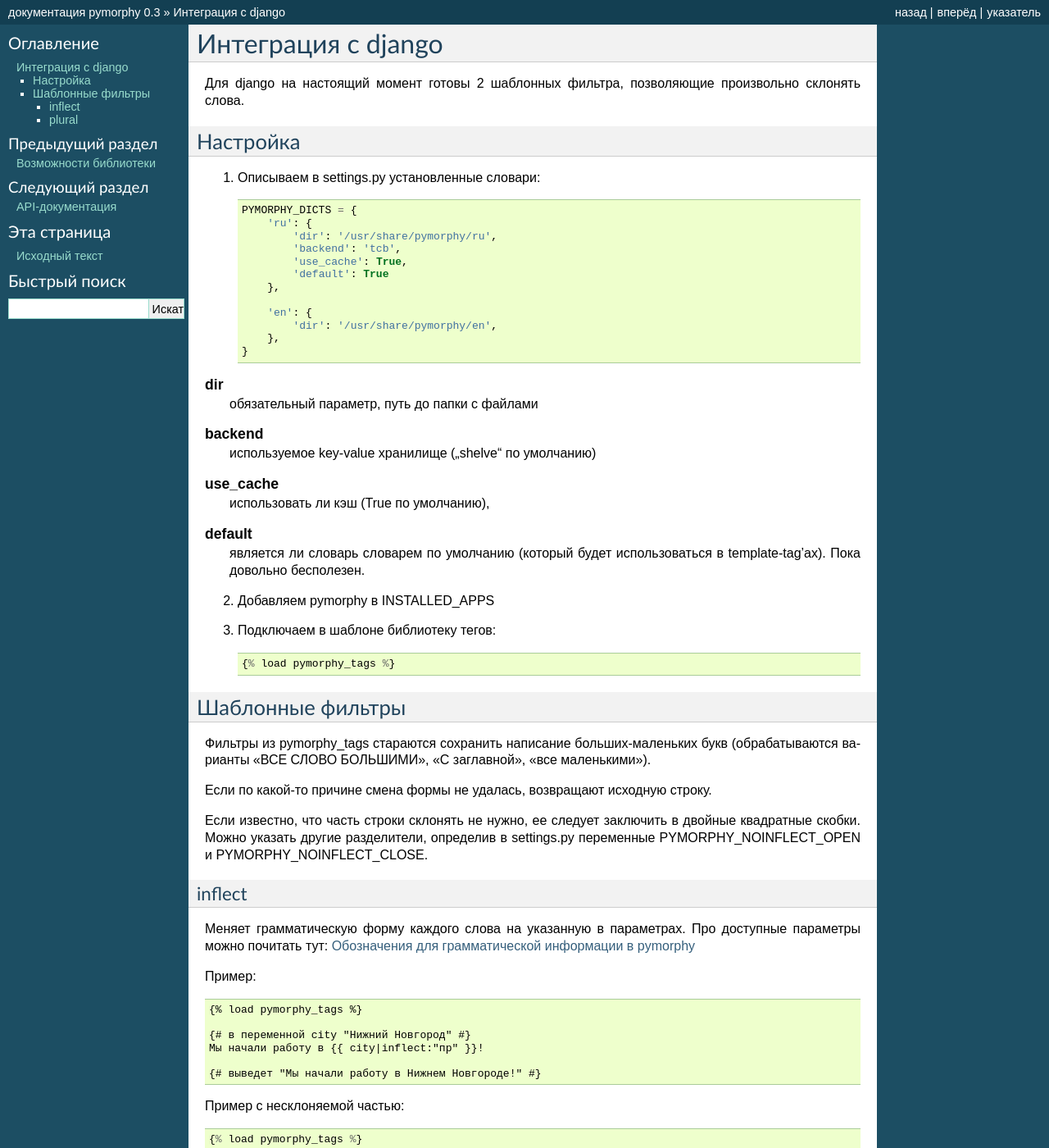
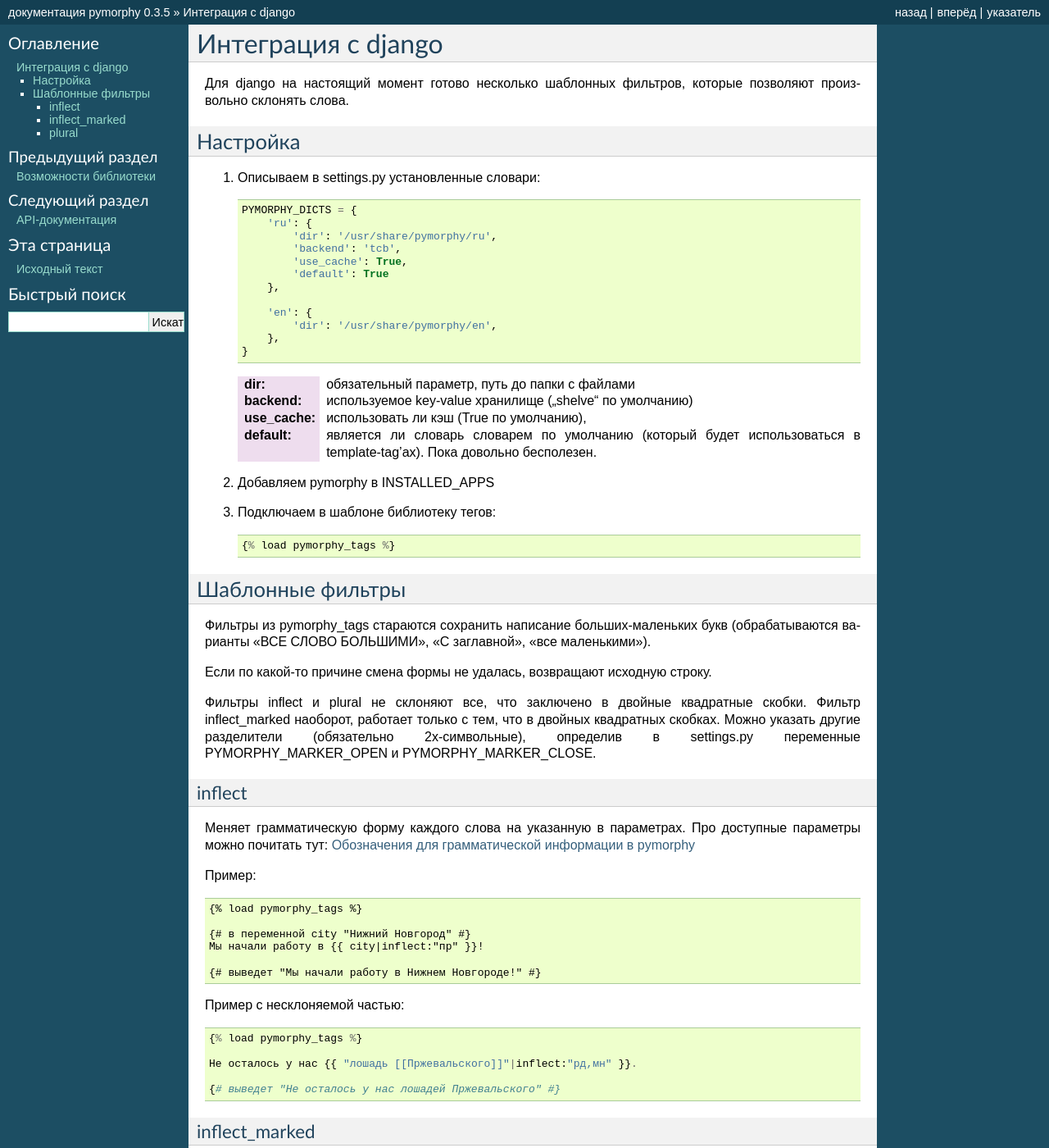
Before and after one commit to kmike/pymorphy, a Sphinx documentation site: the page built from docs/django_api.rst, in a window 1280 px wide and 1400 px high. Shown: the whole window at 82% size. Built offline with Sphinx 7.4.7, drawn with Linux system fonts in a browser that asks for light colours; some of the changed text lies outside the part shown.

Commit message:
Версия 0.3.5. Возможность указывать части строк, которые нужно склонять. Подправлена документация.

```diff
--- a/docs/conf.py
+++ b/docs/conf.py
@@ -49,7 +49,7 @@
 # The short X.Y version.
 version = '0.3'
 # The full version, including alpha/beta/rc tags.
-release = '0.3'
+release = '0.3.5'
 
 # The language for content autogenerated by Sphinx. Refer to documentation
 # for a list of supported languages.
--- a/docs/django_api.rst
+++ b/docs/django_api.rst
@@ -1,44 +1,38 @@
 Интеграция с django
 ===================
 
-Для django на настоящий момент готовы 2 шаблонных фильтра,
-позволяющие произвольно склонять слова.
+Для django на настоящий момент готово несколько шаблонных фильтров,
+которые позволяют произвольно склонять слова.
 
 Настройка
 ---------
 
 1. Описываем в settings.py установленные словари::
 
-    PYMORPHY_DICTS = {
-        'ru': {
-            'dir': '/usr/share/pymorphy/ru',
-            'backend': 'tcb',
-            'use_cache': True,
-            'default': True
-        },
+       PYMORPHY_DICTS = {
+           'ru': {
+               'dir': '/usr/share/pymorphy/ru',
+               'backend': 'tcb',
+               'use_cache': True,
+               'default': True
+           },
 
-        'en': {
-            'dir': '/usr/share/pymorphy/en',
-        },
-    }
+           'en': {
+               'dir': '/usr/share/pymorphy/en',
+           },
+       }
 
-.. glossary::
-
-    dir
-        обязательный параметр, путь до папки с файлами
-    backend
-        используемое key-value хранилище ('shelve' по умолчанию)
-    use_cache
-        использовать ли кэш (True по умолчанию),
-    default
-        является ли словарь словарем по умолчанию (который будет
-        использоваться в template-tag'ах). Пока довольно бесполезен.
+   :dir: обязательный параметр, путь до папки с файлами
+   :backend: используемое key-value хранилище ('shelve' по умолчанию)
+   :use_cache: использовать ли кэш (True по умолчанию),
+   :default: является ли словарь словарем по умолчанию (который будет
+             использоваться в template-tag'ах). Пока довольно бесполезен.
 
 2. Добавляем pymorphy в INSTALLED_APPS
 
 3. Подключаем в шаблоне библиотеку тегов::
 
-    {% load pymorphy_tags %}
+   {% load pymorphy_tags %}
 
 
 Шаблонные фильтры
@@ -50,9 +44,12 @@
 
 Если по какой-то причине смена формы не удалась, возвращают исходную строку.
 
-Если известно, что часть строки склонять не нужно, ее следует заключить
-в двойные квадратные скобки. Можно указать другие разделители, определив в
-settings.py переменные PYMORPHY_NOINFLECT_OPEN и PYMORPHY_NOINFLECT_CLOSE.
+Фильтры inflect и plural не склоняют все, что заключено
+в двойные квадратные скобки. Фильтр inflect_marked наоборот, работает
+только с тем, что в двойных квадратных скобках.
+Можно указать другие разделители (обязательно 2х-символьные),
+определив в settings.py переменные PYMORPHY_MARKER_OPEN и
+PYMORPHY_MARKER_CLOSE.
 
 
 inflect
@@ -81,6 +78,16 @@
    {# выведет "Не осталось у нас лошадей Пржевальского" #}
 
 
+inflect_marked
+^^^^^^^^^^^^^^
+Идентичен фильтру inflect за исключением того, что противоположным образом
+трактует [[ ]] ::
+
+   {% load pymorphy_tags %}
+   Не осталось у нас {{ "[[лошадь]] Пржевальского"|inflect_marked:"рд,мн" }}.
+   {# выведет "Не осталось у нас лошадей Пржевальского" #}
+
+
 plural
 ^^^^^^
 
--- a/setup.py
+++ b/setup.py
@@ -8,7 +8,7 @@
 
 setup(
     name     = 'pymorphy',
-    version  = '0.3',
+    version  = '0.3.5',
     author='Mikhail Korobov',
     author_email='kmike84@gmail.com',
     url='http://bitbucket.org/kmike/pymorphy/',
@@ -22,6 +22,7 @@
                 'pymorphy.backends',
                 'pymorphy.backends.shelve_source',
                 'pymorphy.templatetags'],
+
     requires = ['python (>=2.5)'],
 
     classifiers=[
```
Also changed, not shown: 4 other files.
